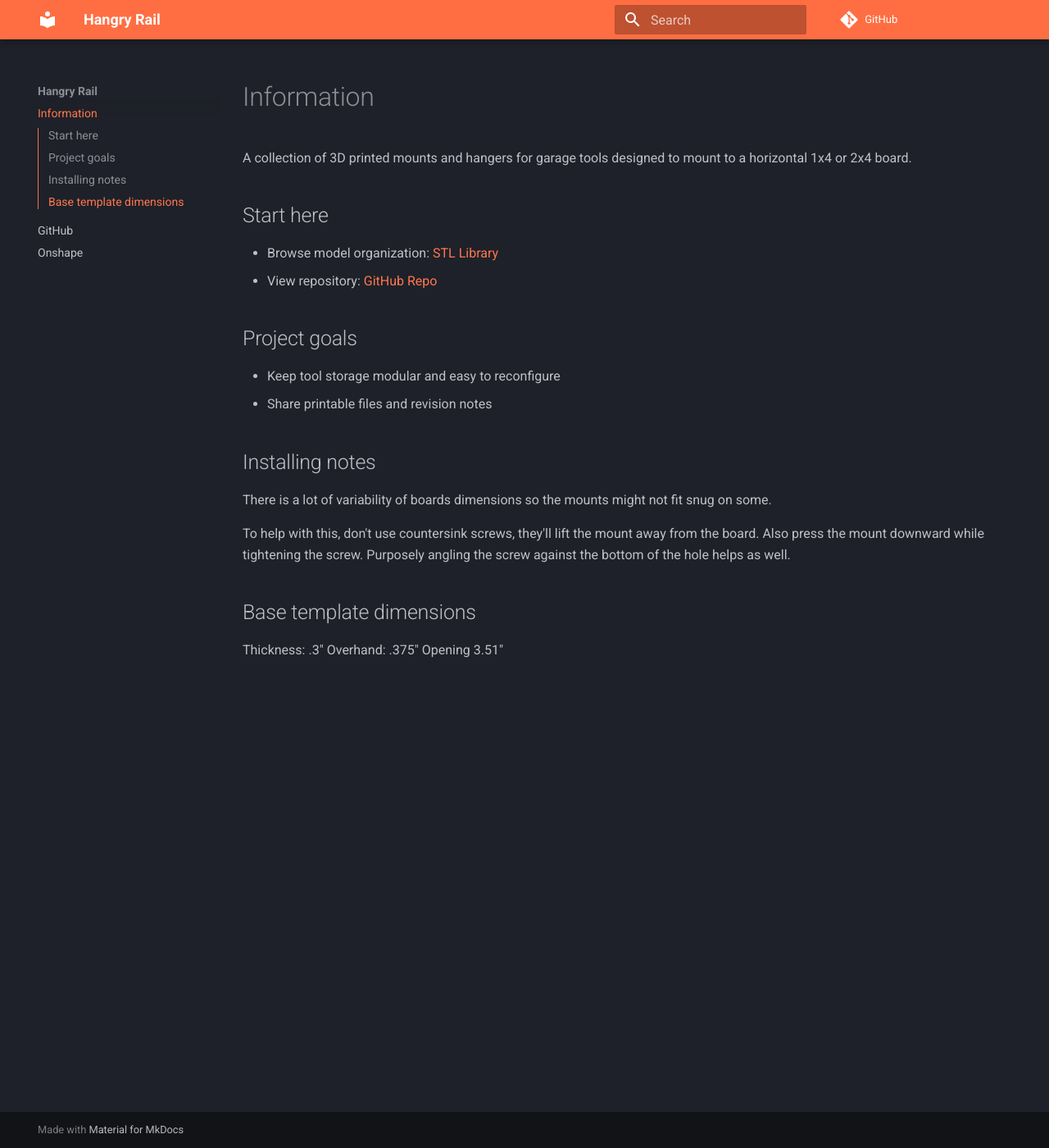
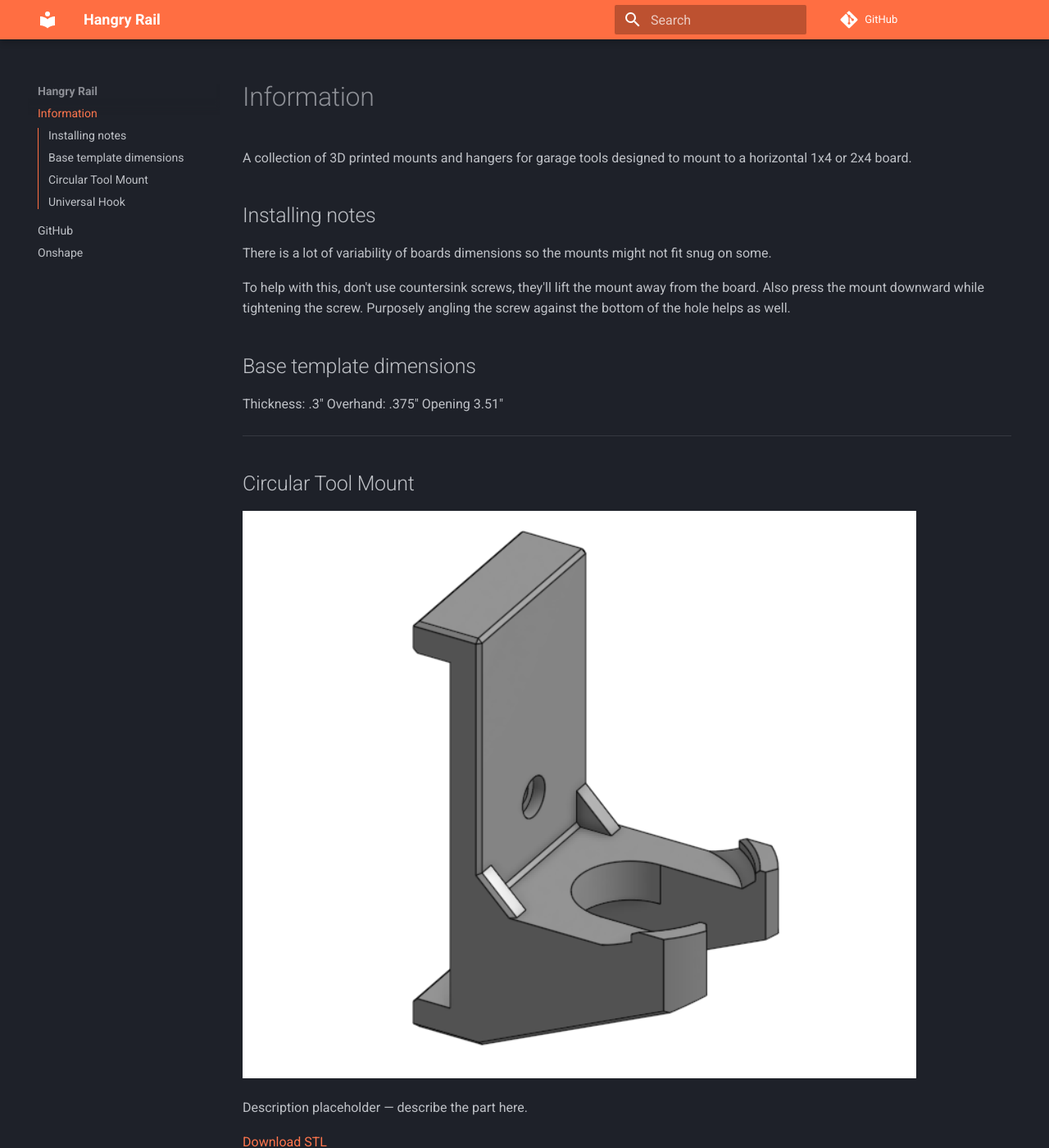
Before and after one commit to sudo-robot-destroy/hangry_rail, an MkDocs documentation site: the page built from src/index.md, in a window 1280 px wide and 1400 px high. Shown: the whole window at 82% size. Built offline with MkDocs 1.6.1 and Material for MkDocs 9.7.7, drawn with Linux system fonts in a browser that asks for light colours; comment, search, counter and statistics services are not loaded; some of the changed text lies outside the part shown.

Commit message:
Deploy site updates

```diff
--- a/docs/404.html
+++ b/docs/404.html
@@ -6,7 +6,7 @@
       <meta charset="utf-8">
       <meta name="viewport" content="width=device-width,initial-scale=1">
 
-        <meta name="description" content="3D printed mounts and hangers for 1x4 and 2x4 rail setups.">
+        <meta name="description" content="3D printed mounts and hangers for garage tools.">
 
 
 
--- a/docs/search/search_index.json
+++ b/docs/search/search_index.json
@@ -1 +1 @@
-{"config":{"lang":["en"],"separator":"[\\s\\-]+","pipeline":["stopWordFilter"],"fields":{"title":{"boost":1000.0},"text":{"boost":1.0},"tags":{"boost":1000000.0}}},"docs":[{"location":"","title":"Information","text":"<p>A collection of 3D printed mounts and hangers for garage tools designed to mount to a horizontal 1x4 or 2x4 board.</p>"},{"location":"#start-here","title":"Start here","text":"<ul> <li>Browse model organization: STL Library</li> <li>View repository: GitHub Repo</li> </ul>"},{"location":"#project-goals","title":"Project goals","text":"<ul> <li>Keep tool storage modular and easy to reconfigure</li> <li>Share printable files and revision notes</li> </ul>"},{"location":"#installing-notes","title":"Installing notes","text":"<p>There is a lot of variability of boards dimensions so the mounts might not fit snug on some. </p> <p>To help with this, don't use countersink screws, they'll lift the mount away from the board. Also press the mount downward while tightening the screw. Purposely angling the screw against the bottom of the hole helps as well. </p>"},{"location":"#base-template-dimensions","title":"Base template dimensions","text":"<p>Thickness: .3\" Overhand: .375\" Opening 3.51\" </p>"}]}
+{"config":{"lang":["en"],"separator":"[\\s\\-]+","pipeline":["stopWordFilter"],"fields":{"title":{"boost":1000.0},"text":{"boost":1.0},"tags":{"boost":1000000.0}}},"docs":[{"location":"","title":"Information","text":"<p>A collection of 3D printed mounts and hangers for garage tools designed to mount to a horizontal 1x4 or 2x4 board.</p>"},{"location":"#installing-notes","title":"Installing notes","text":"<p>There is a lot of variability of boards dimensions so the mounts might not fit snug on some. </p> <p>To help with this, don't use countersink screws, they'll lift the mount away from the board. Also press the mount downward while tightening the screw. Purposely angling the screw against the bottom of the hole helps as well. </p>"},{"location":"#base-template-dimensions","title":"Base template dimensions","text":"<p>Thickness: .3\" Overhand: .375\" Opening 3.51\"</p>"},{"location":"#circular-tool-mount","title":"Circular Tool Mount","text":"<p>Description placeholder \u2014 describe the part here.</p> <p>Download STL</p>"},{"location":"#universal-hook","title":"Universal Hook","text":"<p>Description placeholder \u2014 describe the part here.</p> <p>Download STL</p>"}]}
--- a/mkdocs.yml
+++ b/mkdocs.yml
@@ -1,7 +1,7 @@
 site_name: Hangry Rail
 docs_dir: src
 site_dir: docs
-site_description: 3D printed mounts and hangers for 1x4 and 2x4 rail setups.
+site_description: 3D printed mounts and hangers for garage tools.
 site_url: https://sudo-robot-destroy.github.io/hangry_rail
 repo_url: https://github.com/sudo-robot-destroy/hangry_rail
 
--- a/src/index.md
+++ b/src/index.md
@@ -1,14 +1,4 @@
 A collection of 3D printed mounts and hangers for garage tools designed to mount to a horizontal 1x4 or 2x4 board.
-
-## Start here
-
-- Browse model organization: [STL Library](stl/index.md)
-- View repository: [GitHub Repo](https://github.com/sudo-robot-destroy/hangry_rail)
-
-## Project goals
-
-- Keep tool storage modular and easy to reconfigure
-- Share printable files and revision notes
 
 ## Installing notes
 There is a lot of variability of boards dimensions so the mounts might not fit snug on some.
@@ -19,3 +9,23 @@ To help with this, don't use countersink screws, they'll lift the mount away fro
 Thickness: .3"
 Overhand: .375"
 Opening 3.51"
+
+---
+
+## Circular Tool Mount
+
+![Circular Tool Mount](images/circular_tool_mount.png)
+
+Description placeholder — describe the part here.
+
+[Download STL](stl/circular_tool_mount.stl)
+
+---
+
+## Universal Hook
+
+![Universal Hook](images/universal_hook.png)
+
+Description placeholder — describe the part here.
+
+[Download STL](stl/universal_hook.stl)
```
Also changed, not shown: docs/index.html (+35 -35 lines), docs/images/circular_tool_mount.png (added), docs/images/universal_hook.png (added), src/images/circular_tool_mount.png (added), src/images/universal_hook.png (added), 4 other files.
